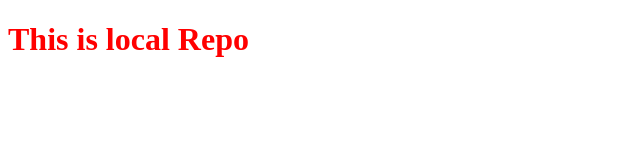
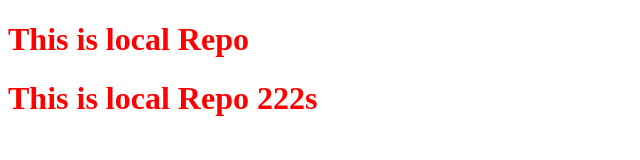
Before and after one commit to adityadav1863/local, a plain HTML site: page index.html in a window 1280 px wide. Shown: the whole page, without its empty margins (0-640 px from the left). Drawn offline with Linux system fonts and the light colour scheme.

Commit message:
add new main

```diff
--- a/index.html
+++ b/index.html
@@ -8,5 +8,7 @@
 </head>
 <body>
     <h1>This is local Repo </h1>
+    <h1>This is local Repo 222s </h1>
+
 </body>
 </html>
```
